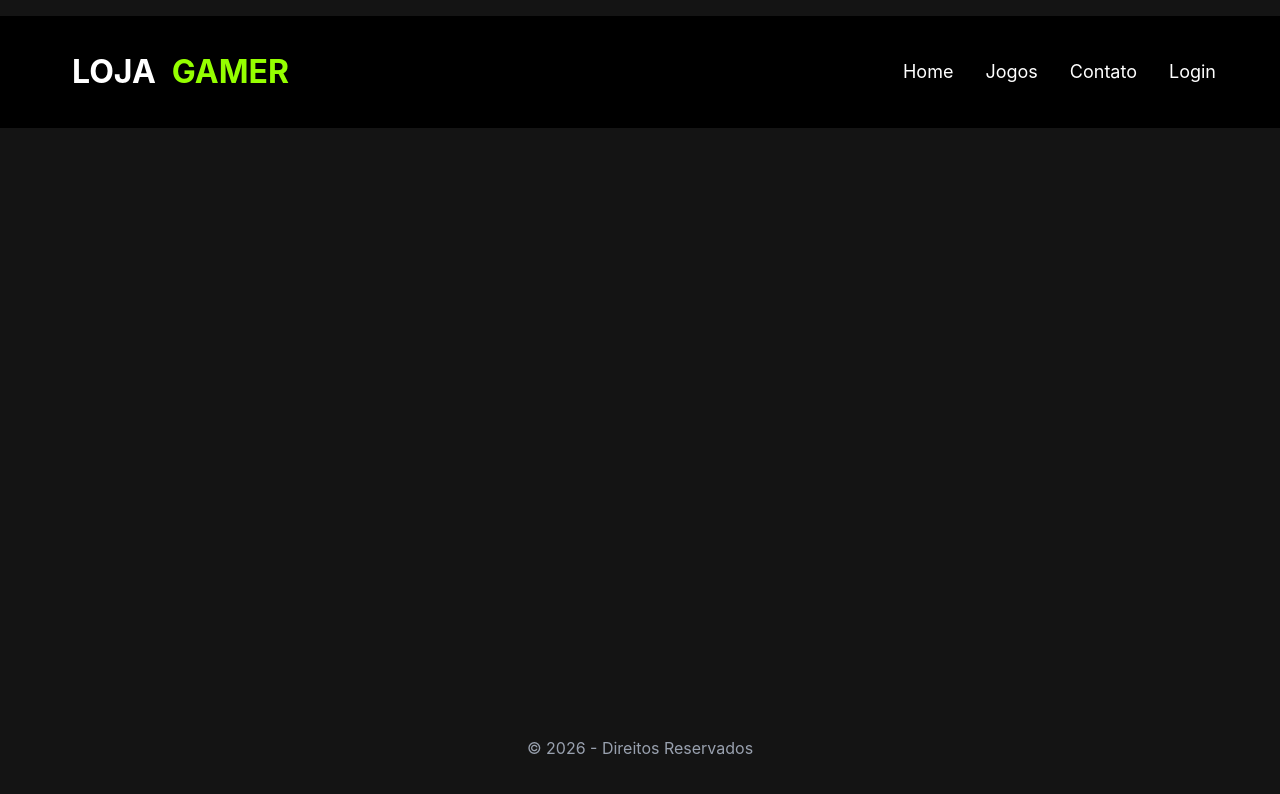
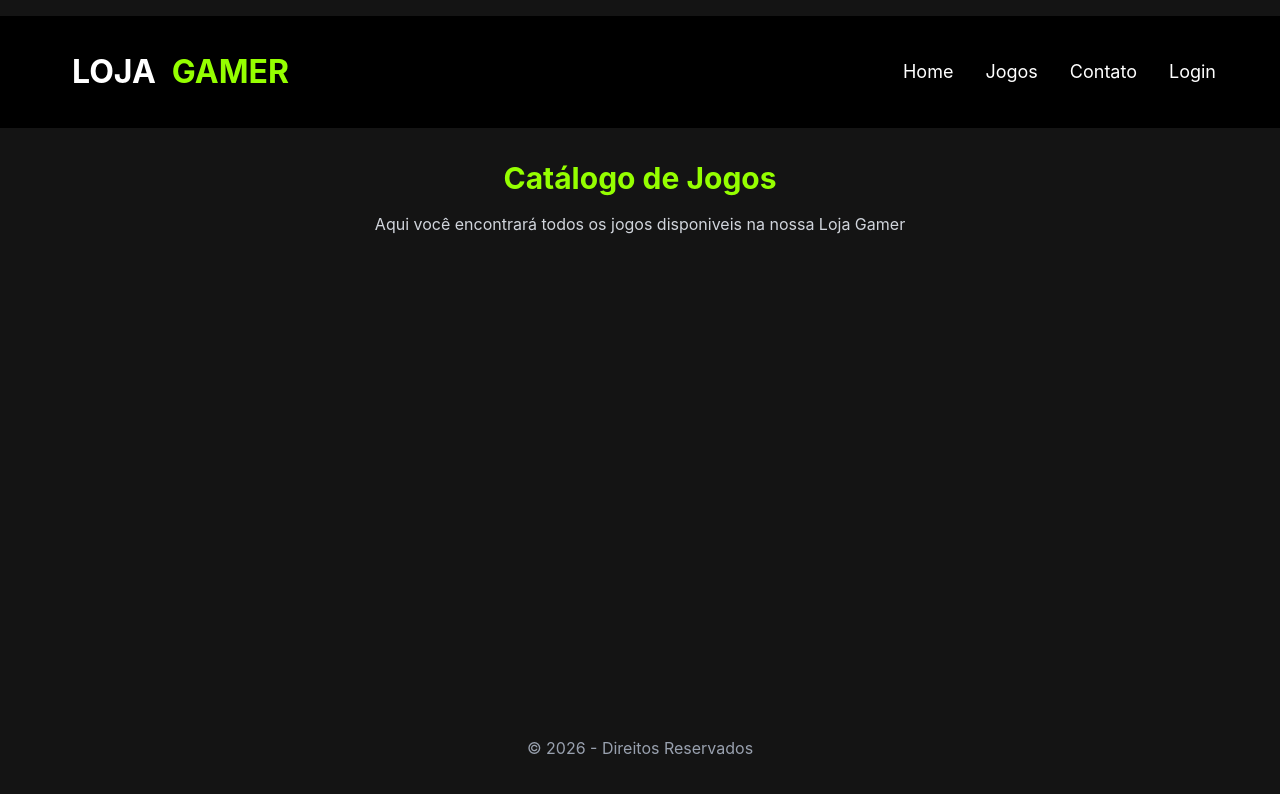
Before and after one commit to MatheusAkira7/lojagamer-1espg, a React (Vite) app: page /jogos in a window 1280 px wide. Shown: the top 794 px of the page. Built offline with nearby package versions, Linux system fonts and the light colour scheme.

Commit message:
feat:Codificando e Estilizando Jogos

```diff
--- a/src/components/Header.jsx
+++ b/src/components/Header.jsx
@@ -30,3 +30,27 @@
 }
 
 export default Header
+const Contato = () => {
+  return (
+    <main className="grow flex items-center justify-center px-4">
+      <div className="bg-black p-8 sm:p-10 rounded-[10px] w-full max-w-md shadow-2xl border-2 border-[#95ff00]">
+
+        <h2 className="text-2xl sm:text-3xl font-extrabold text-[#95ff00] text-center mb-6 uppercase tracking-wider">
+          Fale Conosco
+        </h2>
+
+        <p className="text-gray-300 text-center mb-6">
+          Entre em contato conosco através do e-mail:
+        </p>
+
+        <a
+          href="mailto:suporte@lojagamer.com"
+          className="block text-center text-[#95ff00] font-semibold hover:underline transition-all"
+        >
+          suporte@lojagamer.com
+        </a>
+
+      </div>
+    </main>
+  );
+};
--- a/src/pages/Jogos.jsx
+++ b/src/pages/Jogos.jsx
@@ -2,9 +2,12 @@
 
 const Jogos = () => {
   return (
-    <>
-
-    </>
+    <main className="px-[5%] text-center my-8 grow">
+      <h2 className="text-3xl font-bold mb-4 text-[#95ff00]">
+        Catálogo de Jogos</h2>
+      <p className="text-gray-300">Aqui você encontrará todos
+        os jogos disponiveis na nossa Loja Gamer</p>
+    </main>
   )
 }
 
```
